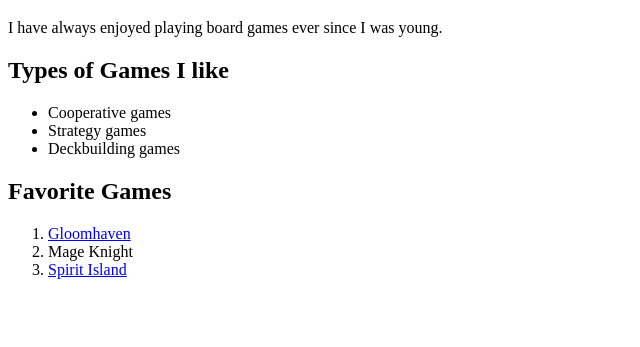
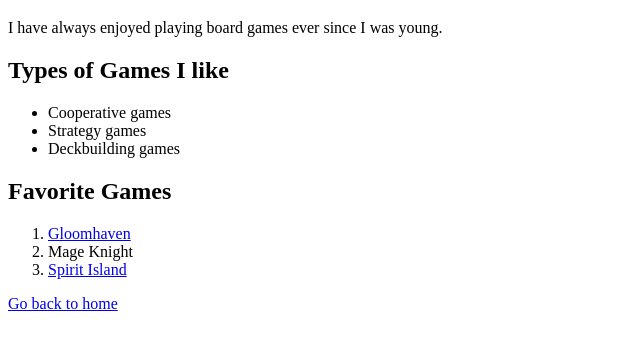
Before and after one commit to rycall13/csc105SPR, a plain HTML site: page board games.html in a window 1280 px wide. Shown: the part 61-408 px from the top of the page, without its empty margins (0-640 px from the left). Drawn offline with Linux system fonts and the light colour scheme.

Commit message:
Add files via upload

```diff
--- a/board games.html
+++ b/board games.html
@@ -21,5 +21,7 @@
 			<li>Mage Knight</li>
 			<li><a href="https://boardgamegeek.com/boardgame/162886/spirit-island">Spirit Island</a></li>
 		</ol>
+
+		<p><a href="HelloWorld.html">Go back to home</a></p>
 	</body>
 <html>
```
